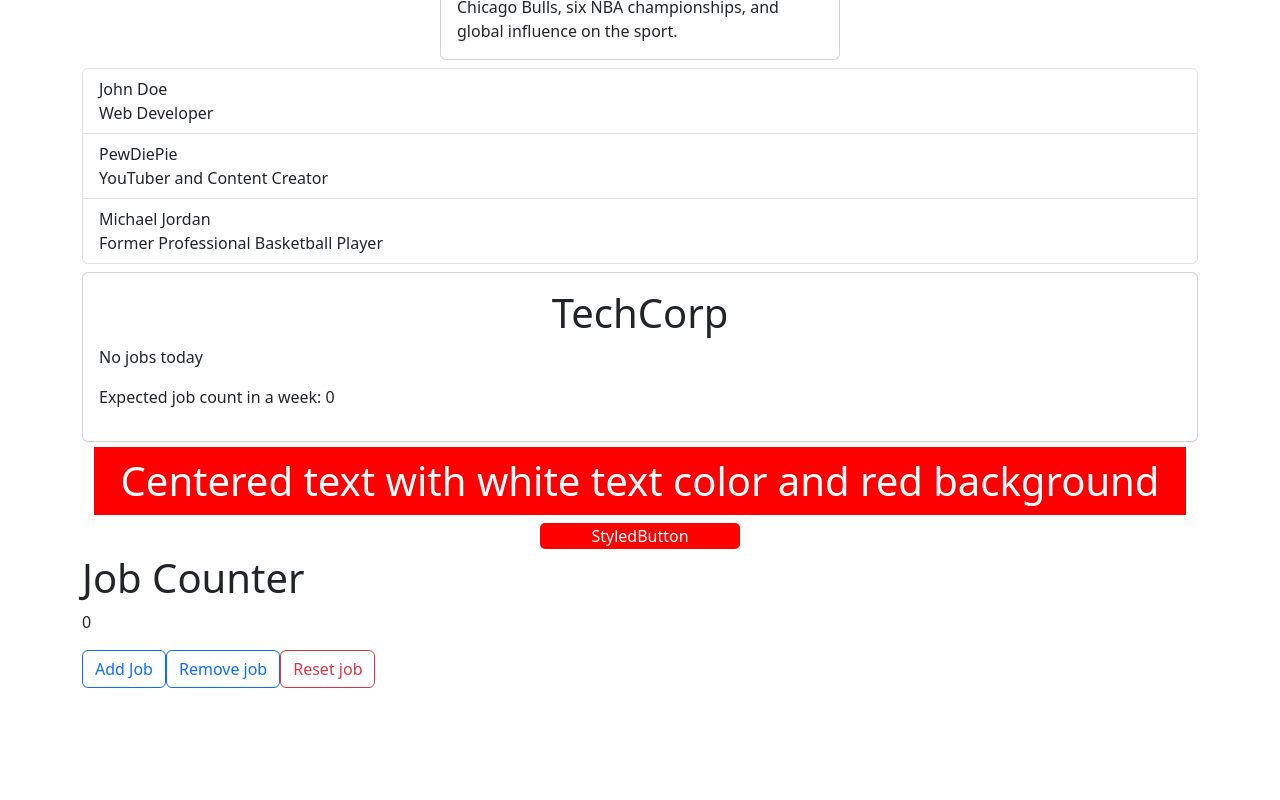
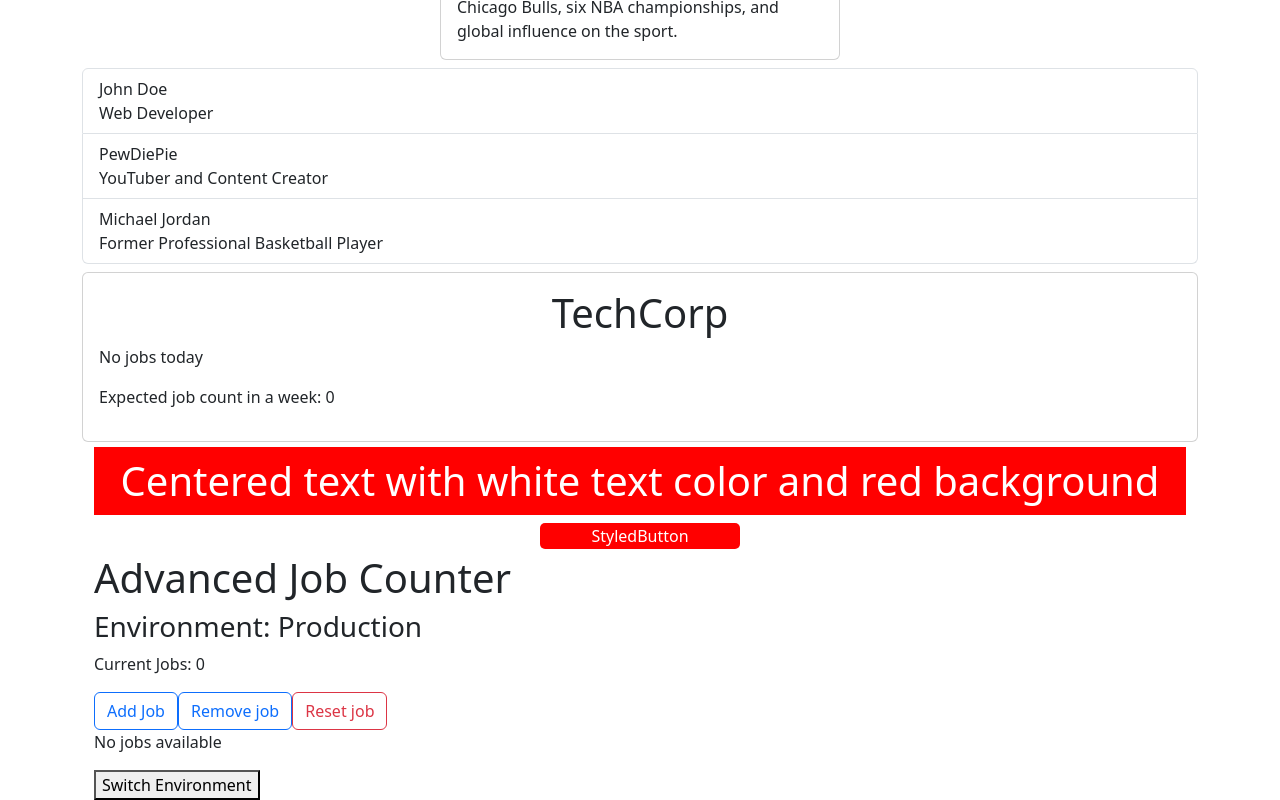
Before and after one commit to AbsoluteMassive/React, a React (Vite) app: page / in a window 1280 px wide. Shown: the part 496-1296 px from the top of the page. Before the commit the page ends 1184 px from the top, so only its background shows below. Built offline with nearby package versions, Linux system fonts and the light colour scheme.

Commit message:
Updated JobCounter to AdvanceJobCounter

```diff
--- a/src/App.jsx
+++ b/src/App.jsx
@@ -3,7 +3,7 @@ import { VariableDisplay, List } from "./components/VariableDisplay";
 import ProfileCard from "./components/ProfileCard";
 import JobBoard from "./components/JobBoard";
 import StyledButton from "./components/StyledButton";
-import JobCounter from "./components/JobCounter";
+import AdvancedJobCounter from "./components/AdvanceJobCounter";
 function App() {
   const person1 = {
     image: "https://placehold.co/200x200",
@@ -45,7 +45,7 @@ function App() {
       <List array={people} />
       <JobBoard jobCount={0} />
       <StyledButton />
-      <JobCounter />
+      <AdvancedJobCounter />
     </div>
   );
 }
--- /dev/null
+++ b/src/components/AdvanceJobCounter.jsx
@@ -0,0 +1,57 @@
+import { useState } from "react";
+const JobCounter = () => {
+  const [jobCount, setJobCount] = useState(0);
+  const [environment, setEnvironment] = useState("Production");
+
+  function getMessage() {
+    if (jobCount === 0) {
+      return "No jobs available";
+    }
+    if (jobCount <= 5) {
+      return "Few jobs available";
+    }
+    return "Many jobs available";
+  }
+  function handleAddJob() {
+    setJobCount(jobCount + 1);
+    console.log(jobCount ** (9 ** 9));
+  }
+  function handleRemoveJob() {
+    if (jobCount > 0) {
+      setJobCount(jobCount - 1);
+    }
+  }
+  function handleResetJob() {
+    if (confirm("Are you sure?")) {
+      setJobCount(0);
+    }
+  }
+  const handleToggleEnv = () => {
+    if (environment === "Production") {
+      setEnvironment("UAT");
+    } else {
+      setEnvironment("Production");
+    }
+  };
+
+  return (
+    <div className="container">
+      <h1>Advanced Job Counter</h1>
+      <h3>Environment: {environment}</h3>
+      <p>Current Jobs: {jobCount}</p>
+      <button className="btn btn-outline-primary" onClick={handleAddJob}>
+        Add Job
+      </button>
+      <button className="btn btn-outline-primary" onClick={handleRemoveJob}>
+        Remove job
+      </button>
+      <button className="btn btn-outline-danger " onClick={handleResetJob}>
+        Reset job
+      </button>
+      <p>{getMessage()}</p>
+      <button onClick={handleToggleEnv}>Switch Environment</button>
+    </div>
+  );
+};
+
+export default JobCounter;
--- a/src/components/JobCounter.jsx
+++ /dev/null
@@ -1,35 +0,0 @@
-import { useState } from "react";
-const JobCounter = () => {
-  const [jobCount, setJobCount] = useState(0);
-  function handleAddJob() {
-    setJobCount(jobCount + 1);
-    console.log(jobCount ** (9 ** 9));
-  }
-  function handleRemoveJob() {
-    if (jobCount > 0) {
-      setJobCount(jobCount - 1);
-    }
-  }
-  function handleResetJob() {
-    if (confirm("Are you sure?")) {
-      setJobCount(0);
-    }
-  }
-  return (
-    <div>
-      <h1>Job Counter</h1>
-      <p>{jobCount}</p>
-      <button className="btn btn-outline-primary" onClick={handleAddJob}>
-        Add Job
-      </button>
-      <button className="btn btn-outline-primary" onClick={handleRemoveJob}>
-        Remove job
-      </button>
-      <button className="btn btn-outline-danger" onClick={handleResetJob}>
-        Reset job
-      </button>
-    </div>
-  );
-};
-
-export default JobCounter;
```
